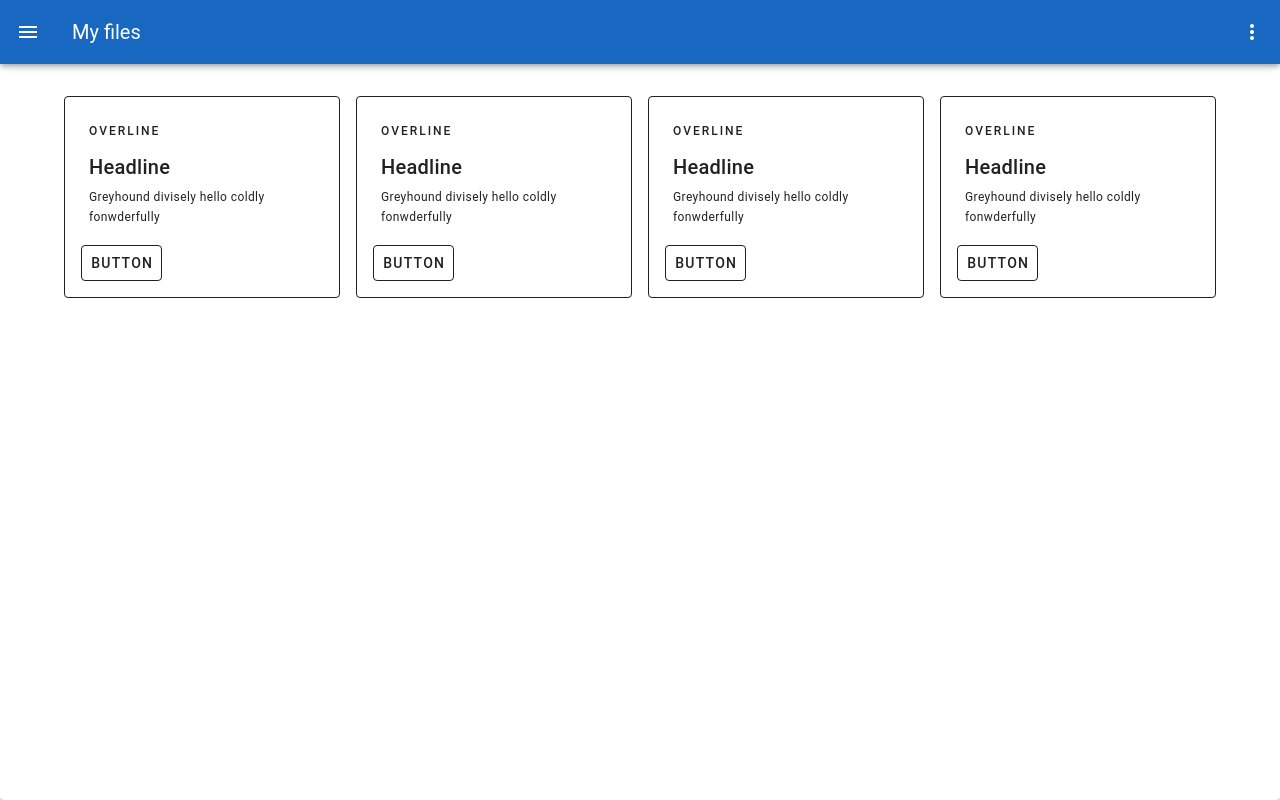
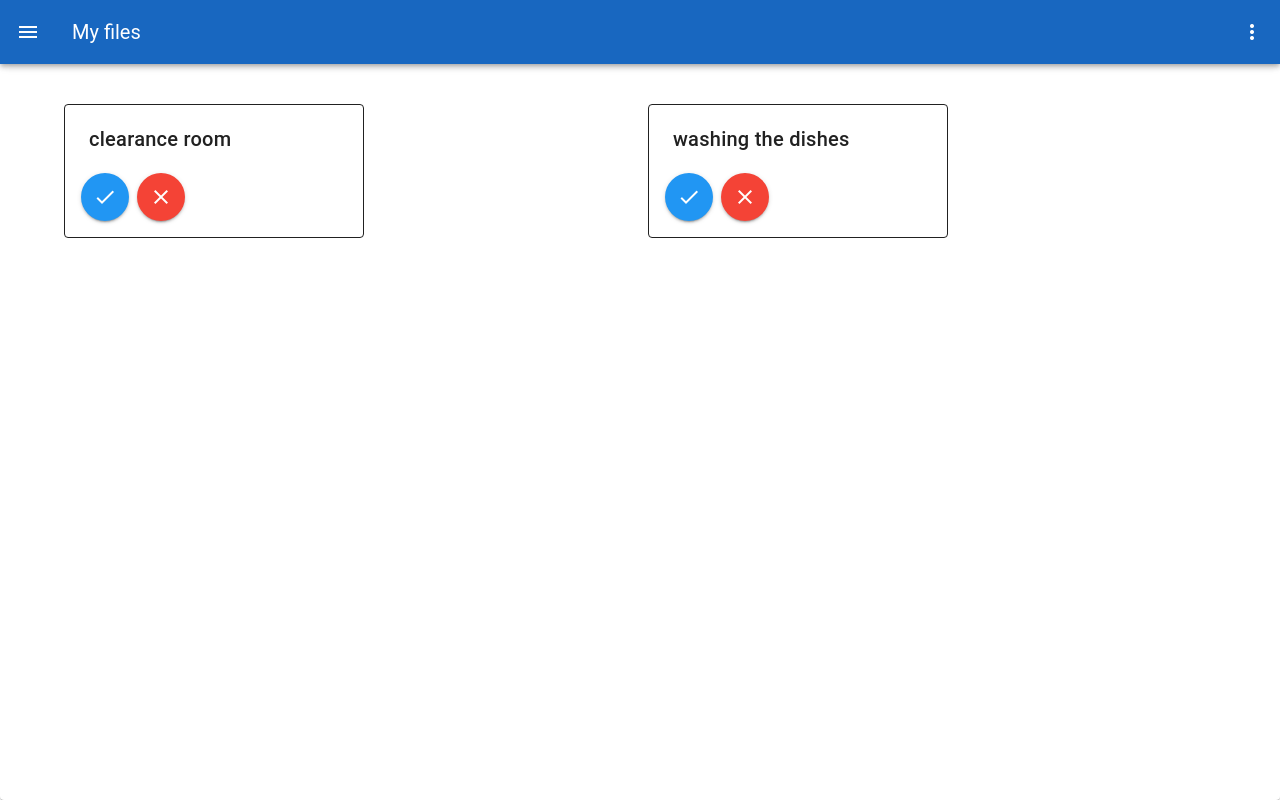
Before and after one commit to alvisLu/vuetify-ui-test, a Vue app: page / in a window 1280 px wide. Built offline with nearby package versions, Linux system fonts and the light colour scheme.

Commit message:
add todo list

```diff
--- a/src/views/HomeView.vue
+++ b/src/views/HomeView.vue
@@ -2,18 +2,15 @@
   <div class="home">
     <v-container class="mb-6">
       <v-row align="start" no-gutters style="height: 150px">
-        <v-col v-for="n in 4" :key="n">
-          <v-card class="pa-2 mx-2" max-width="344" variant="outlined">
+        <v-col v-for="todo in todos" :key="todo.id">
+          <v-card class="pa-2 ma-2" max-width="300" variant="outlined">
             <v-card-item>
-              <div>
-                <div class="text-overline mb-1">OVERLINE</div>
-                <div class="text-h6 mb-1">Headline</div>
-                <div class="text-caption">Greyhound divisely hello coldly fonwderfully</div>
-              </div>
+              <div class="text-h6">{{ todo.content }}</div>
             </v-card-item>
 
             <v-card-actions>
-              <v-btn variant="outlined"> Button </v-btn>
+              <v-btn variant="elevated" color="blue" icon="mdi-check"> </v-btn>
+              <v-btn variant="elevated" color="red" icon="mdi-close"> </v-btn>
             </v-card-actions>
           </v-card>
         </v-col>
@@ -22,4 +19,19 @@
   </div>
 </template>
 
-<script setup></script>
+<script setup>
+import { ref } from 'vue'
+const todos = ref([
+  {
+    id: '1',
+    content: 'clearance room',
+    isDone: false
+  },
+
+  {
+    id: '2',
+    content: 'washing the dishes',
+    isDone: true
+  }
+])
+</script>
```
